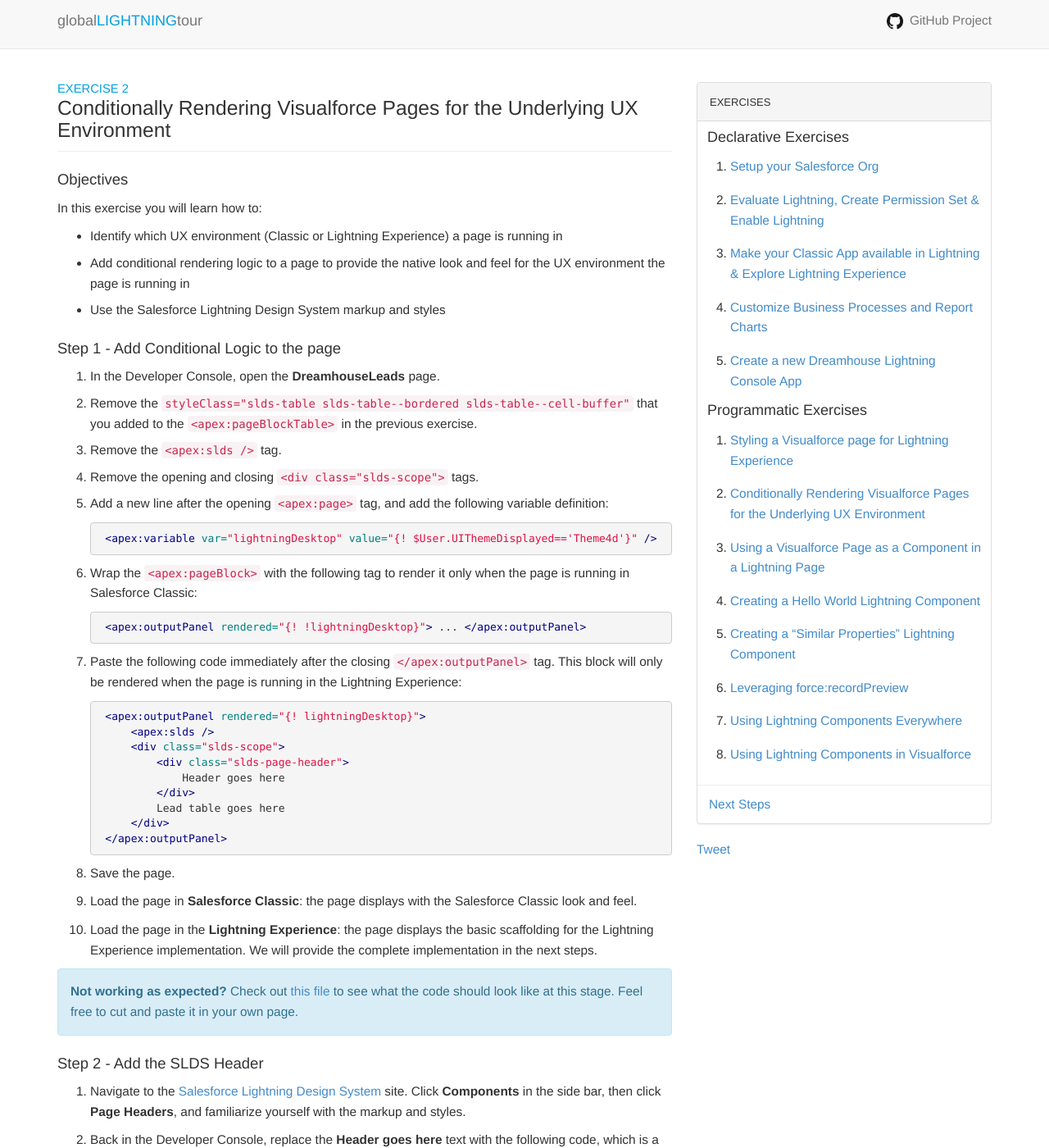
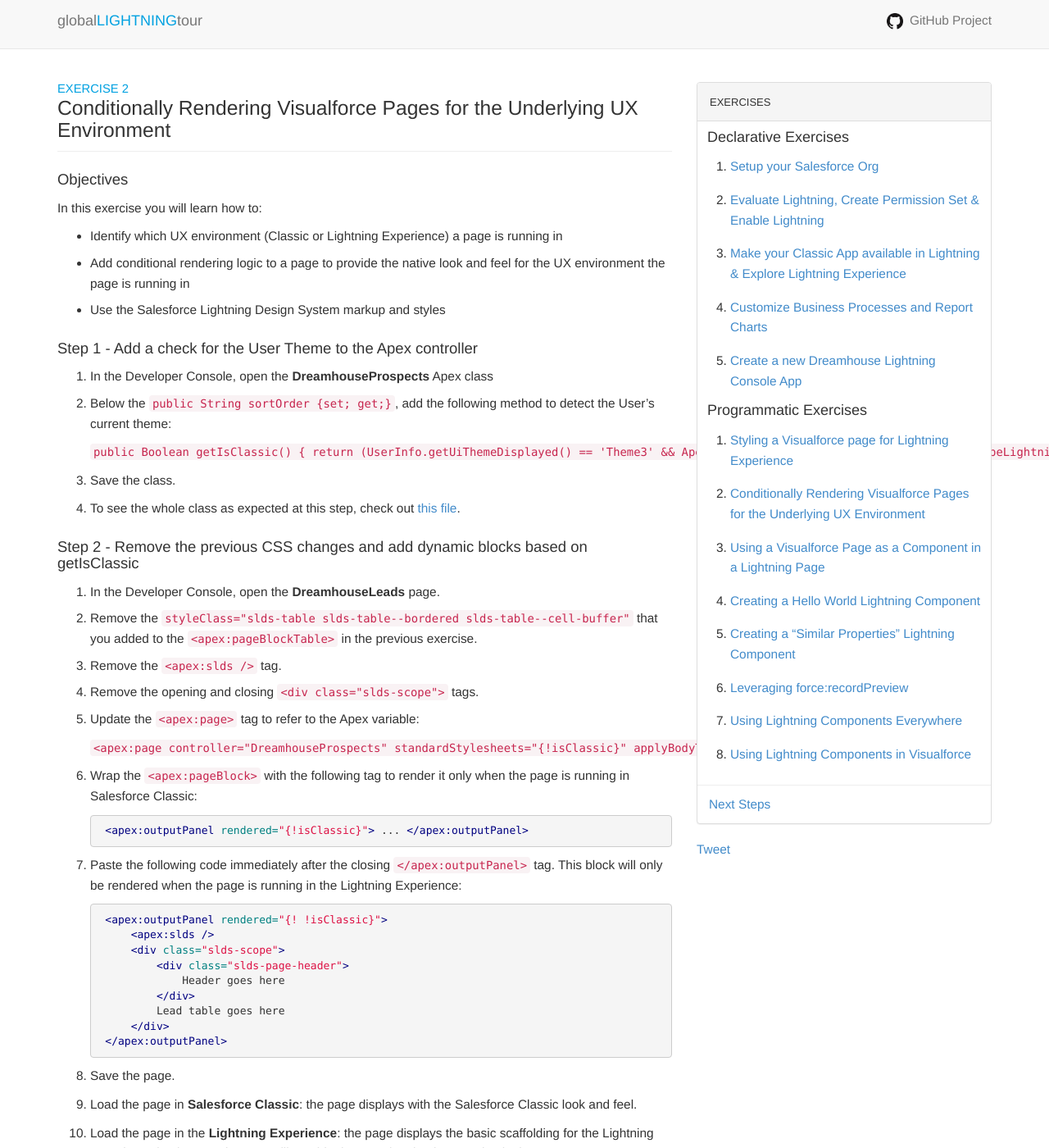
Before and after one commit to HassanNahhal/LightningNowWorkshop, a Jekyll site: the page built from Exercise_2.md, in a window 1280 px wide and 1400 px high. Shown: the whole window at 82% size. Built offline with Jekyll 4.4.1, drawn with Linux system fonts in a browser that asks for light colours; comment, search, counter and statistics services are not loaded; some of the changed text lies outside the part shown.

Commit message:
adding Apex variable for UI check

````diff
--- a/Exercise_2.md
+++ b/Exercise_2.md
@@ -11,29 +11,41 @@ In this exercise you will learn how to:
 * Add conditional rendering logic to a page to provide the native look and feel for the UX environment the page is running in
 * Use the Salesforce Lightning Design System markup and styles
 
+### Step 1 - Add a check for the User Theme to the Apex controller
 
-### Step 1 - Add Conditional Logic to the page
+1. In the Developer Console, open the **DreamhouseProspects** Apex class
+1. Below the `public String sortOrder {set; get;}`, add the following method to detect the User's current theme:
+
+	```public Boolean getIsClassic() {
+          return (UserInfo.getUiThemeDisplayed() == 'Theme3' && ApexPages.currentPage().getParameters().get('beLightning') == null);
+      }
+  ```
+
+1. Save the class.
+
+1. To see the whole class as expected at this step, check out [this file](https://raw.githubusercontent.com/developerforce/LightningNowWorkshop/master/Exercise_2/src/classes/DreamhouseProspects.cls).
+
+### Step 2 - Remove the previous CSS changes and add dynamic blocks based on getIsClassic
 
 1. In the Developer Console, open the **DreamhouseLeads** page.
 1. Remove the `styleClass="slds-table slds-table--bordered slds-table--cell-buffer"` that you added to the `<apex:pageBlockTable>` in the previous exercise.
 1. Remove the `<apex:slds />` tag.
 1. Remove the opening and closing `<div class="slds-scope">` tags.
-1. Add a new line after the opening `<apex:page>` tag, and add the following variable definition:
+1. Update the `<apex:page>` tag to refer to the Apex variable:
 
-    ```html
-	<apex:variable var="lightningDesktop" value="{! $User.UIThemeDisplayed=='Theme4d'}" />
-	```
+	```<apex:page controller="DreamhouseProspects" standardStylesheets="{!isClassic}" applyBodyTag="{!isClassic}">
+  ```
 
 1. Wrap the `<apex:pageBlock>` with the following tag to render it only when the page is running in Salesforce Classic:
 
-    ```html
-	<apex:outputPanel rendered="{! !lightningDesktop}"> ... </apex:outputPanel>
-    ```
+	```html
+	<apex:outputPanel rendered="{!isClassic}"> ... </apex:outputPanel>
+   ```
 
 1. Paste the following code immediately after the closing `</apex:outputPanel>` tag. This block will only be rendered when the page is running in the Lightning Experience:
 
 	```html
-    <apex:outputPanel rendered="{! lightningDesktop}">
+    <apex:outputPanel rendered="{! !isClassic}">
         <apex:slds />
         <div class="slds-scope">
             <div class="slds-page-header">
@@ -181,7 +193,7 @@ In this exercise you will learn how to:
 
 1. Switch back to the Lightning Experience.
 
-> **Not working as expected?** Check out [this file](https://raw.githubusercontent.com/ccoenraets/LightningNowWorkshop/master/Exercise_2/src/pages/DreamhouseLeads-2.4.page) to see what the code should look like at this stage. Feel free to cut and paste it in your own page.
+> **Not working as expected?** Check out [this file](https://raw.githubusercontent.com/developerforce/LightningNowWorkshop/master/Exercise_2/src/pages/DreamhouseLeads-2.4.page) to see what the code should look like at this stage. Feel free to cut and paste it in your own page.
 
 <div class="row" style="margin-top:40px;">
 <div class="col-sm-12">
````
Also changed, not shown: other parts of Exercise_2.md (+5 -5 lines), 5 other files.
